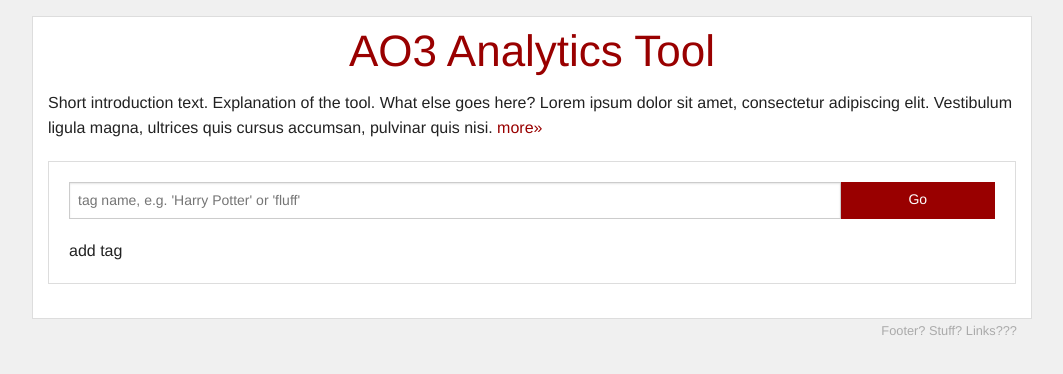
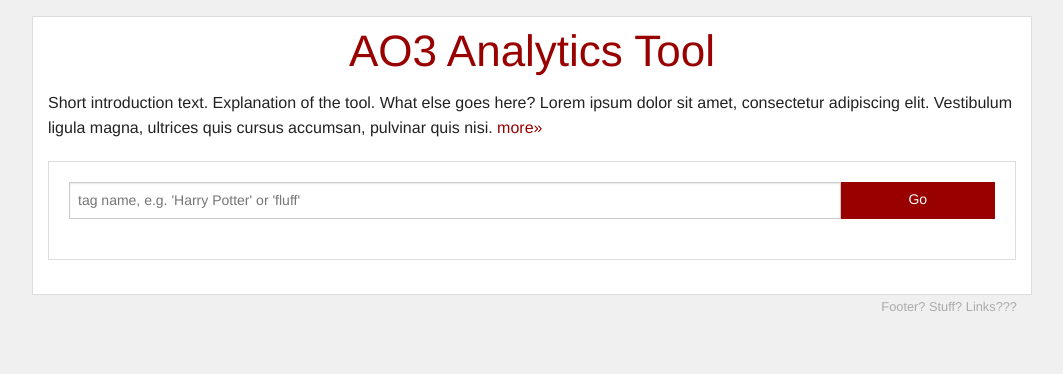
Before and after one commit to esgibter/fandomstats, a Python web app: template src/application/home/templates/index.html in a window 1280 px wide. Shown: the top 374 px of the page, without its empty margins (108-1171 px from the left). Run offline with Jinja, Linux system fonts and the light colour scheme; the template is opened without the code that fills it, so the values that code supplies are empty.

Commit message:
removed "add tag" until I figure out how to actually use two tags in the API

```diff
--- a/src/application/home/templates/index.html
+++ b/src/application/home/templates/index.html
@@ -24,7 +24,7 @@
 				          <a href="#" id="search-btn" class="button postfix">Go</a>
 			        	</div>
 			        	<div class="large-12 medium-12 small-12 columns">
-			        		<span>add tag</span>
+			        		<!-- here will go all the advanced values -->
 			        	</div>
 					</form>
 				</fieldset>
```
